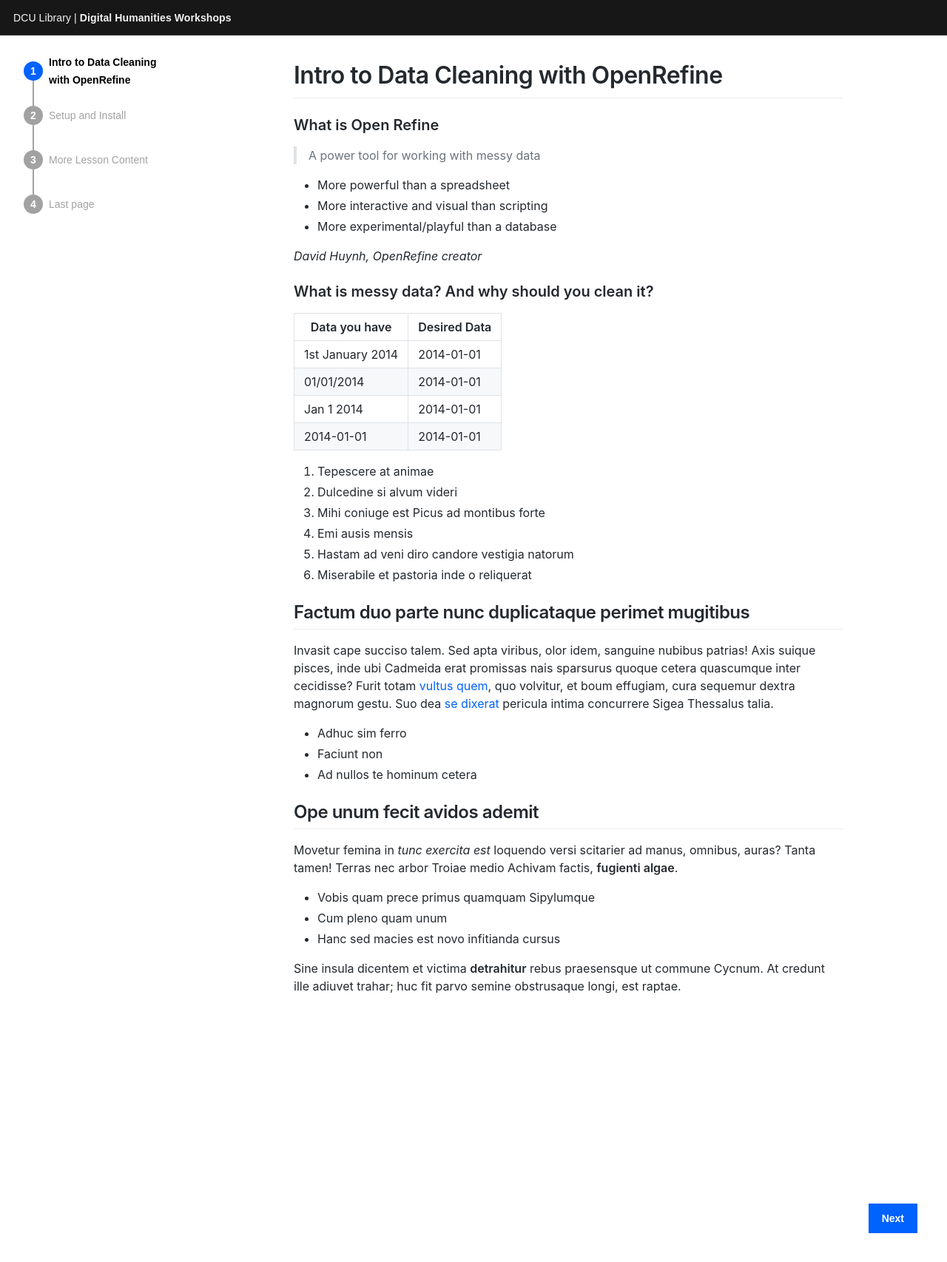
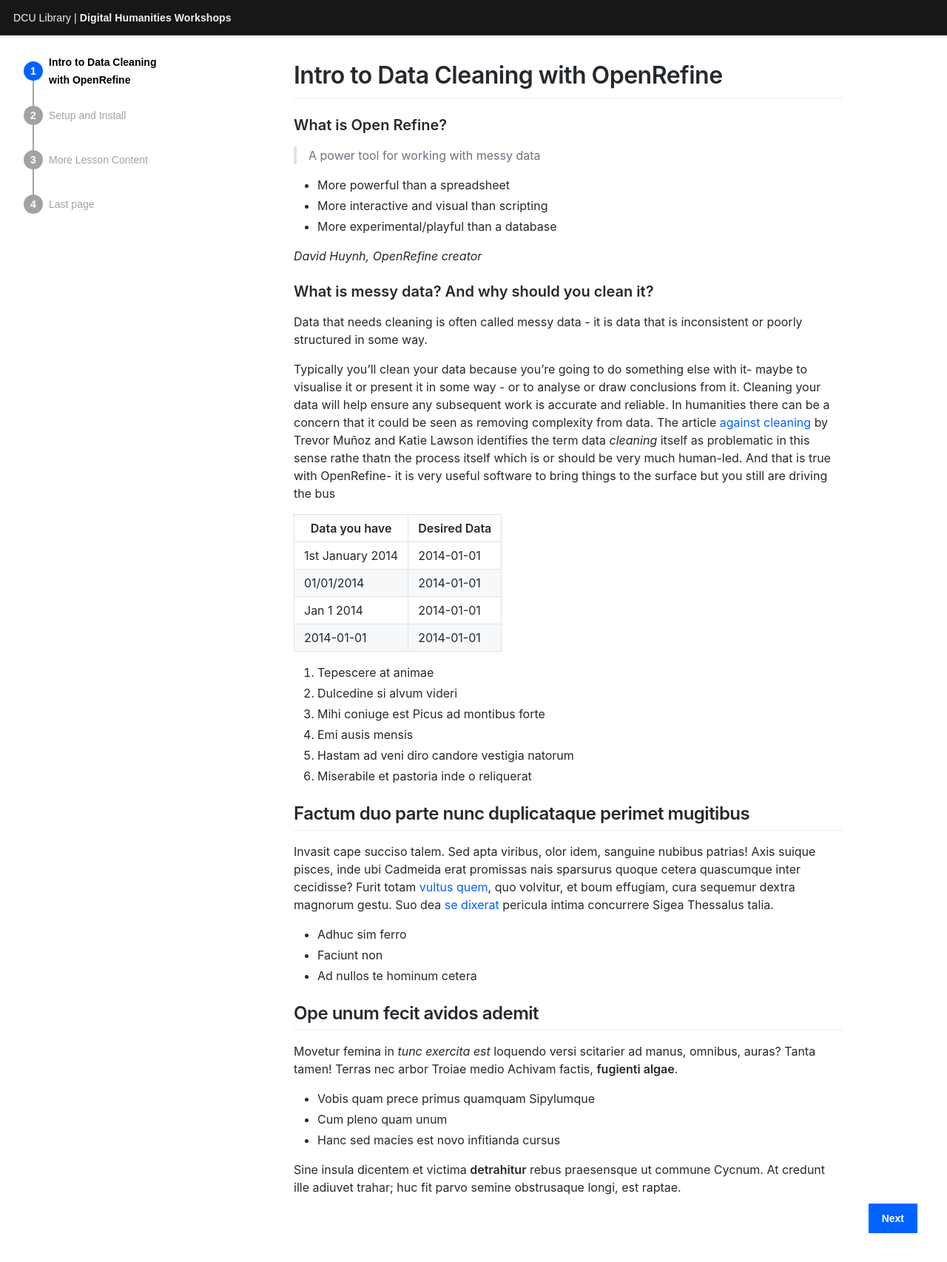
Before and after one commit to DCULibrary/open-refine-workshop, a Jekyll site: the page built from _workshop/index.md, in a window 1280 px wide. Shown: the top 1706 px of the page at 74% size. Built offline with Jekyll 4.4.1, drawn with Linux system fonts in a browser that asks for light colours; some web fonts are replaced.

Commit message:
Add lesson content

```diff
--- a/_workshop/index.md
+++ b/_workshop/index.md
@@ -3,7 +3,7 @@ title: Intro to Data Cleaning with OpenRefine # The title of the page
 date: 0000-01-01    # Page order is set by date
 ---
 
-### What is Open Refine
+### What is Open Refine?
 > A power tool for working with messy data
 
 * More powerful than a spreadsheet
@@ -14,12 +14,16 @@ _David Huynh, OpenRefine creator_
 
 ### What is messy data? And why should you clean it?
 
-| Data you have | Desired Data |
-| ------------- | ------------ |
-| 1st January 2014 | 2014-01-01 |
-| 01/01/2014 | 2014-01-01 |
-| Jan 1 2014 | 2014-01-01 |
-| 2014-01-01 | 2014-01-01 |
+Data that needs cleaning is often called messy data - it is data that is inconsistent or poorly structured in some way.
+
+Typically you’ll clean your data because you’re going to do something else with it- maybe to visualise it or present it in some way - or to analyse or draw conclusions from it. Cleaning your data will help ensure any subsequent work is accurate and reliable. In humanities there can be a concern that it could be seen as removing complexity from data. The article [against cleaning](https://dhdebates.gc.cuny.edu/read/untitled-f2acf72c-a469-49d8-be35-67f9ac1e3a60/section/07154de9-4903-428e-9c61-7a92a6f22e51) by Trevor Mu&#241;oz and Katie Lawson identifies the term data _cleaning_ itself as problematic in this sense rathe thatn the process itself which is or should be very much human-led. And that is true with OpenRefine- it is very useful software to bring things to the surface but you still are driving the bus
+
+| Data you have    | Desired Data |
+| ---------------- | ------------ |
+| 1st January 2014 | 2014-01-01   |
+| 01/01/2014       | 2014-01-01   |
+| Jan 1 2014       | 2014-01-01   |
+| 2014-01-01       | 2014-01-01   |
 
 1. Tepescere at animae
 2. Dulcedine si alvum videri
```
